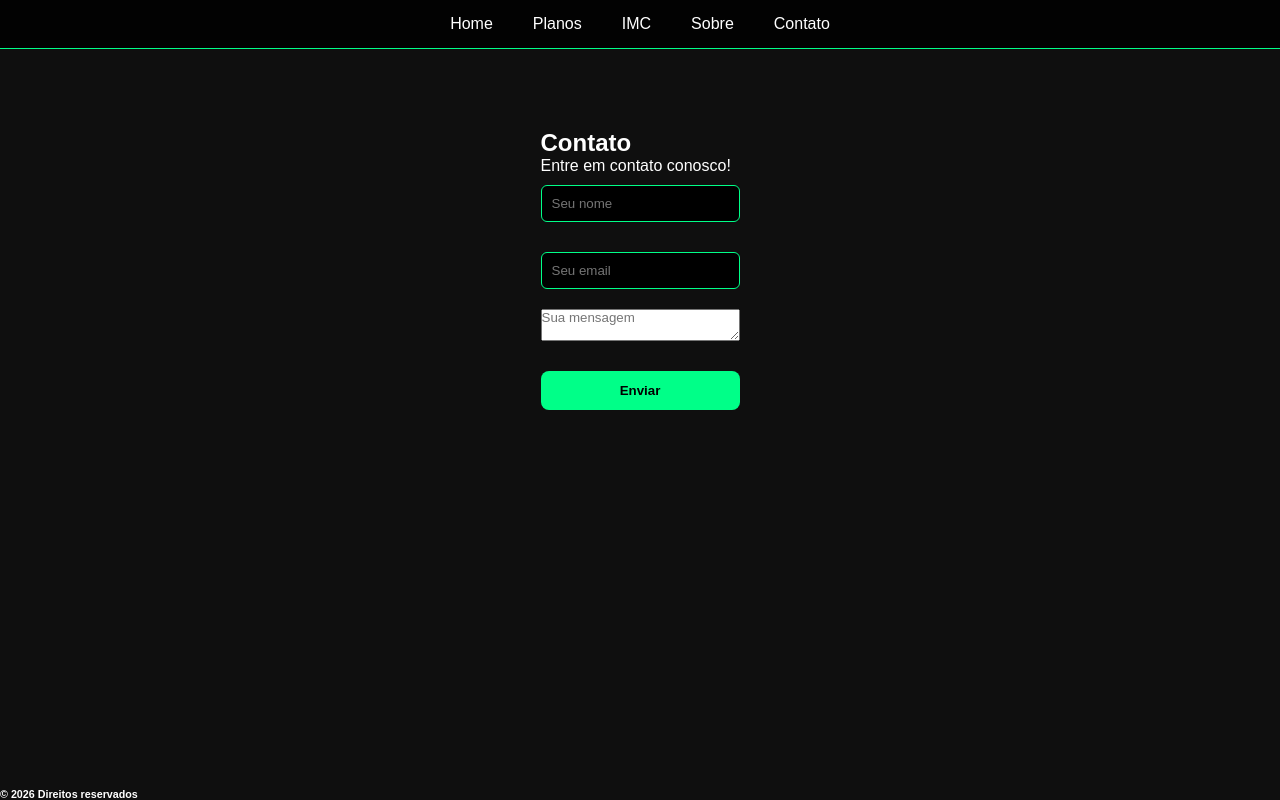
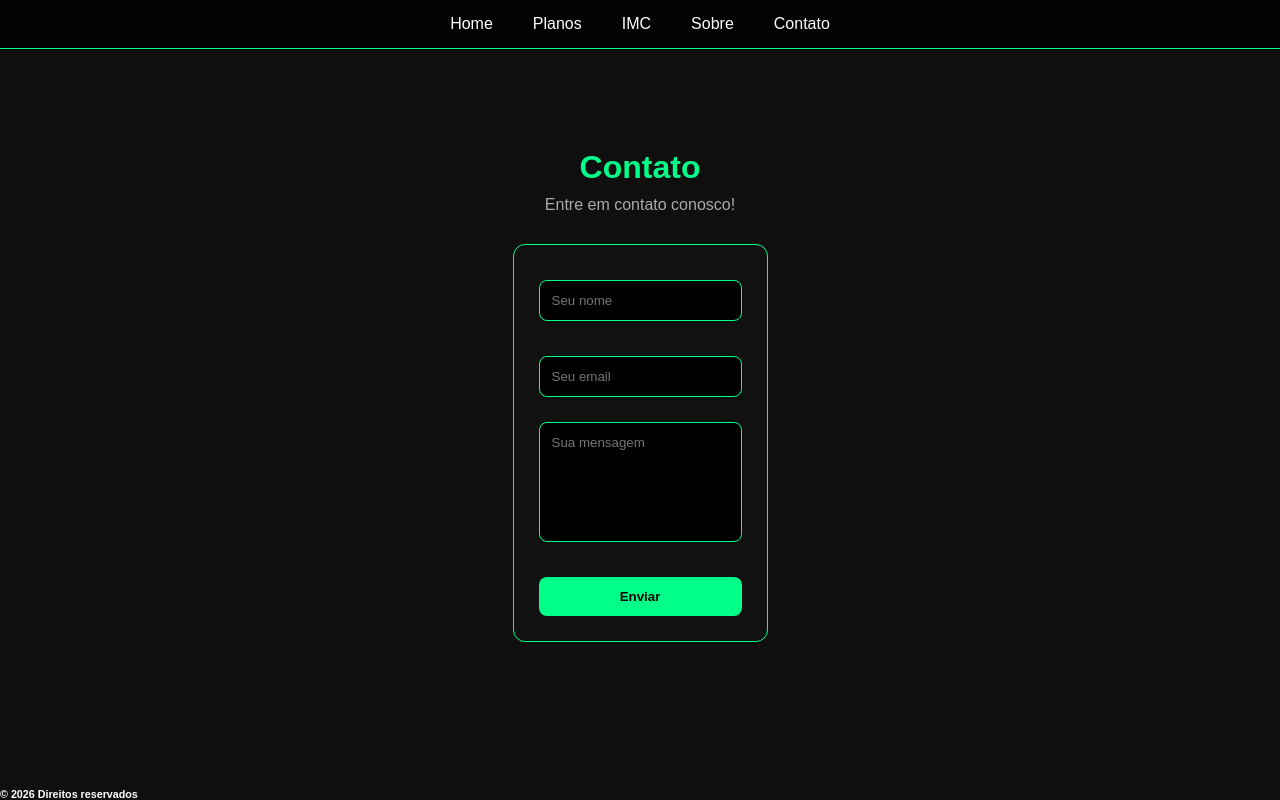
Before and after one commit to CP4-WebDev/Academia_Inteligente, a React (Vite) app: page /contato in a window 1280 px wide. Built offline with nearby package versions, Linux system fonts and the light colour scheme.

Commit message:
feat:criando contato e planos

```diff
--- a/src/Components/Resultado.jsx
+++ b/src/Components/Resultado.jsx
@@ -47,3 +47,5 @@ export const Tabela = ({ resultado }) => {
     );
   }
 };
+
+export default Tabela;
--- a/src/css/estilo.css
+++ b/src/css/estilo.css
@@ -71,7 +71,7 @@ button:hover {
 .cards {
   display: flex;
   justify-content: center;
-  align-items: center;
+  align-items: flex;
   gap: 20px;
   padding: 50px;
   flex-wrap: wrap;
@@ -133,3 +133,113 @@ footer {
 img:houver{
     transform: scale(1.02);
 }
+.planos {
+    text-align: center;
+}
+.preco {
+    font-size: 1.8rem;
+    color: #00FF88;
+    margin: 15px 0;
+    font-weight: bold;
+}
+.destaque {
+    border: 2px solid #00ff88;
+    transform: scale(1.08);
+    box-shadow: 0 0 25px rgba(0,255,136,0.5);
+}
+.cardsplanos {
+    display: flex;
+    justify-content: center;
+    align-items: flex-end;
+    gap: 30px;
+    padding: 60px 20px;
+    flex-wrap: wrap;
+}
+.cardplano {
+    background: #111;
+    border: 1px solid #00ff88;
+    padding: 25px;
+    border-radius: 15px;
+    width: 260px;
+    text-align: center;
+    transition: 0.3s;
+    position: relative;
+}
+.planos {
+  width: 100%;
+}
+.badge {
+    postition: absolute;
+    top: -10px;
+    left: 50%;
+    transform: translate(-50%);
+
+    background-color: #00ff88;
+    color: #000;
+    padding: 5px 12px;
+    border-radius: 20px;
+    font-size: 12px;
+    font-weight: bold;
+    box-shadow: 0 0 11px #00ff88;
+}
+.contato{
+    display: flex;
+    flex-direction: column;
+    align-items: center;
+    justify-content: center;
+    margin-top: 60px;
+    text-align: center;
+}
+.contato h1{
+    color: #00ff88;
+    margin-bottom: 10px;
+}
+.contato p{
+    color: #aaa;
+    margin-bottom: 30px;
+}
+.form-contato{
+    width: 100%;
+    max-width: 400px;
+    background: #111;
+    padding: 25px;
+    border-radius: 12px;
+    border: 1px solid #00ff88;
+
+    display: flex;
+    flex-direction: column;
+    gap: 15px;
+}
+.form-contato input,
+.form-contato textarea {
+  width: 100%;
+  padding: 12px;
+  background: #000;
+  border: 1px solid #00ff88;
+  border-radius: 8px;
+  color: #fff;
+  transition: 0.3s;
+}
+.form-contato input:focus,
+.form-contato textarea:focus {
+  border-color: #00cc6a;
+  box-shadow: 0 0 10px #00ff88;
+}
+.form-contato textarea {
+  min-height: 120px;
+  resize: none;
+}
+
+.form-contato button {
+  padding: 12px;
+  background: #00ff88;
+  color: #000;
+  border-radius: 8px;
+  font-weight: bold;
+  cursor: pointer;
+  transition: 0.3s;
+}
+.form-contato button:hover {
+  background: #00cc6a;
+  transform: scale(1.03);
+}
--- a/src/routes/Contato.jsx
+++ b/src/routes/Contato.jsx
@@ -1,4 +1,5 @@
 import { useState } from "react";
+import "../css/estilo.css";
 
 const Contato = () => {
   const [form, setForm] = useState({
@@ -21,11 +22,13 @@ const Contato = () => {
   };
 
   return (
-    <div style={{ padding: "40px" }}>
-      <h2>Contato</h2>
+    <div className="contato">
+
+      <h1>Contato</h1>
       <p>Entre em contato conosco!</p>
 
-      <form onSubmit={handleSubmit} style={{ display: "flex", flexDirection: "column", gap: "10px", maxWidth: "400px" }}>
+      <form onSubmit={handleSubmit} className="form-contato">
+
         <input
           type="text"
           name="nome"
@@ -50,6 +53,7 @@ const Contato = () => {
         />
 
         <button type="submit">Enviar</button>
+
       </form>
     </div>
   );
--- a/src/routes/Plano.jsx
+++ b/src/routes/Plano.jsx
@@ -1,10 +1,36 @@
 const Plano = () => {
   return (
-    <div>
-      <h2>Planos</h2>
-      <p>Confira nossos planos e preços!</p>
+    <div className="planos">
+      <section className="hero">
+        <h2>Planos</h2>
+        <p>Confira nossos planos e preços!</p>
+      </section>
+      <section className="cardsplanos">
+        <div className="cardplano">
+          <h2>Básico</h2>
+          <p className="preco">R$ 59/mês</p>
+          <p>Acesso à academia</p>
+          <p>Horário limitado</p>
+          <button className="btn">Assinar</button>
+        </div>
+        <div className="cardplano destaque">
+          <span className="badge">Mais popular!</span>
+          <h2>Intermediário</h2>
+          <p className="preco">R$ 89/mês</p>
+          <p>Acesso total</p>
+          <p>Treinos personalizados</p>
+          <button className="btn">Assinar</button>
+        </div>
+        <div className="cardplano">
+          <h2>Premium</h2>
+          <p className="preco">R$ 129/mês</p>
+          <p>Acesso 24h</p>
+          <p>Personal trainer + IA</p>
+          <button className="btn">Assinar</button>
+        </div>
+      </section>
     </div>
-  )
-}
+  );
+};
 
-export default Plano
+export default Plano;
```
